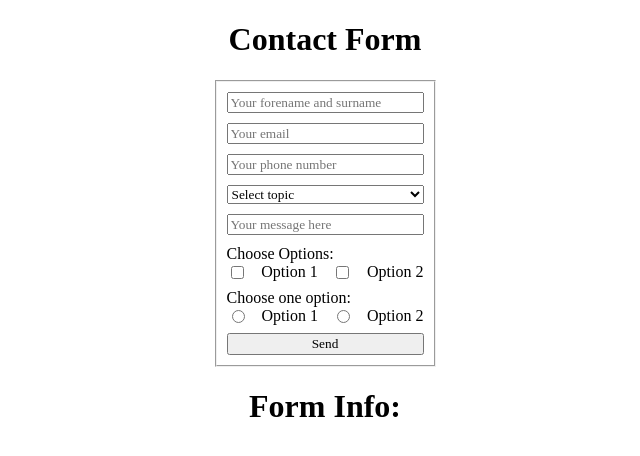
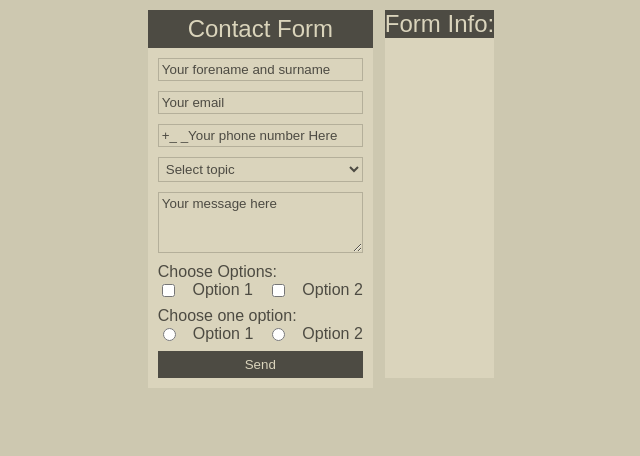
Before and after one commit to Ateoyu/PJATK-WPRG-HTML, a PHP site: page /ContactForm.php in a window 1280 px wide. Shown: the top 456 px of the page, without its empty margins (315-955 px from the left). Run offline with PHP 8.4, Linux system fonts and the light colour scheme.

Commit message:
smoll css changes

```diff
--- a/Lab07/Zad07/ContactForm.css
+++ b/Lab07/Zad07/ContactForm.css
@@ -3,27 +3,61 @@ html, body {
     display: flex;
     flex-direction: column;
     align-items: center;
-    font-family: "Baskerville Old Face", serif;
+    font-family: arial, sans-serif;
+    background-color: #cdc8b0;
+    color: #4D4B42;
 }
 
 ::placeholder, option, select, button {
-    font-family: "Baskerville Old Face", serif;
+    font-family: arial, sans-serif;
+    color: #4d4b43;
 }
 
 #uhm {
-    width: 225px;
+    display: flex;
+    flex-direction: row;
 }
 
 #contactField {
-    padding: 10px;
+    background-color: #dad4bc;
+    border-collapse: collapse;
+    border: none;
+    padding: 0;
+    margin-top: 10px;
+    width: 225px;
 }
 
 .form {
     display: flex;
     flex-direction: column;
 
-    input, select {
+    .formHeader{
+        background-color: #4d4b43;
+        width: 100%;
+        text-align: center;
+    }
+
+    .formContent {
+        display: flex;
+        flex-direction: column;
+        margin: 10px;
+    }
+
+    h2 {
+        margin: 5px 0;
+        color: #DAD4BB;
+        font-weight: normal;
+    }
+
+    input, select, textarea {
         margin-bottom: 10px;
+        border: 1px solid #b4af9a;
+        background-color: #dad4bc;
+        padding: 3px;
+    }
+
+    textarea {
+        height: 4em;
     }
 
     .checkboxes, .radios {
@@ -31,4 +65,33 @@ html, body {
         flex-direction: row;
         justify-content: space-between;
     }
+
+    button {
+        background-color: #4d4b43;
+        border: none;
+        color: #dad4bc;
+        height: 2em;
+    }
 }
+
+.formResult {
+    display: flex;
+    flex-direction: column;
+    max-width: 225px;
+    width: 100%;
+    position: relative;
+    margin: 10px;
+    background-color: #dad4bc;
+
+    .formResultHeader {
+        background-color: #4d4b43;
+        width: 100%;
+        text-align: center;
+    }
+
+    h2 {
+        margin: 0 0 0 0;
+        font-weight: normal;
+        color: #dad4bc;
+    }
+}
--- a/Lab07/Zad07/ContactForm.php
+++ b/Lab07/Zad07/ContactForm.php
@@ -6,11 +6,15 @@
     <link rel="stylesheet" href="ContactForm.css">
 </head>
 <body>
-<h1>Contact Form</h1>
+
 <div id="uhm">
     <form method="post" action="">
         <fieldset id='contactField'>
             <div class="form">
+                <div class="formHeader">
+                    <h2>Contact Form</h2>
+                </div>
+                <div class="formContent">
                     <label for="fullname"></label>
                     <input type="text" id="fullname" name="fullname" placeholder="Your forename and surname" required>
 
@@ -18,7 +22,8 @@
                     <input type="email" id="email" name="email" placeholder="Your email" required>
 
                     <label for="phoneNumber"></label>
-                <input type="tel" id="phoneNumber" name="phoneNumber" placeholder="Your phone number" required>
+                    <input type="tel" id="phoneNumber" name="phoneNumber" placeholder="+_ _Your phone number Here"
+                           required>
 
                     <label for="topic"></label>
                     <select id="topic" name="topic" required>
@@ -28,7 +33,8 @@
                     </select>
 
                     <label for="message"></label>
-                <input type="text" id="message" name="message" placeholder="Your message here">
+                    <textarea class="messageInput" id="message" name="message"
+                              placeholder="Your message here"></textarea>
 
                     <div class="checkboxLabel">
                         <label for="checkbox1">Choose Options:</label>
@@ -54,9 +60,10 @@
 
                     <button type="submit">Send</button>
                 </div>
+            </div>
         </fieldset>
     </form>
-</div>
+
 
     <?php
     function validateEmail($email): string
@@ -100,7 +107,9 @@ function displayRadios($radio): string
     ?>
 
     <div class="formResult">
-    <h1>Form Info:</h1>
+        <div class="formResultHeader">
+            <h2>Form Info:</h2>
+        </div>
         <ul>
             <?php
             if ($_SERVER["REQUEST_METHOD"] == "POST") {
@@ -117,4 +126,5 @@ function displayRadios($radio): string
             ?>
         </ul>
     </div>
+</div>
 </body>
```
Also changed, not shown: Lab08/Lab02/Zad02.php (added, +33 -0 lines), Lab08/Zad01/Zad01.css (added, +66 -0 lines), Lab08/Zad01/Zad01.php (added, +76 -0 lines), Lab08/Lab02/Zad02.css (added). Lines whose indentation alone changed are shown as unchanged.
